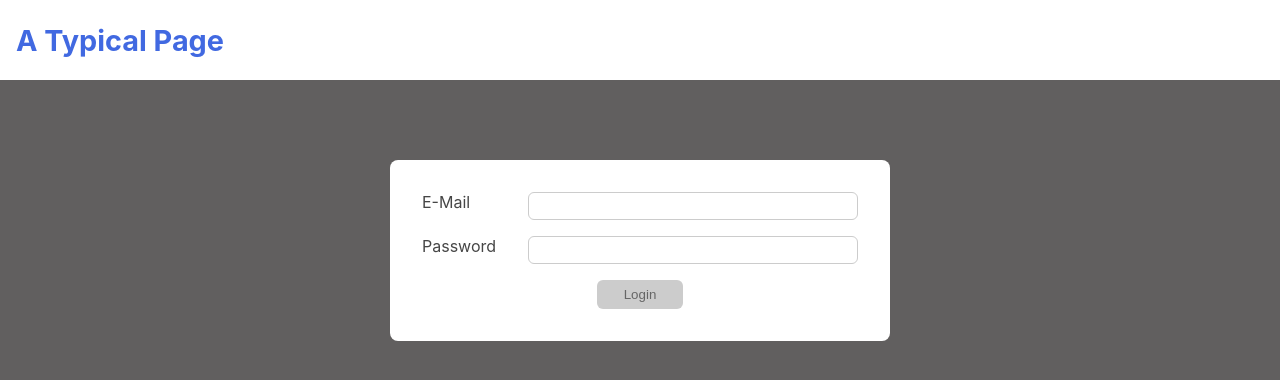
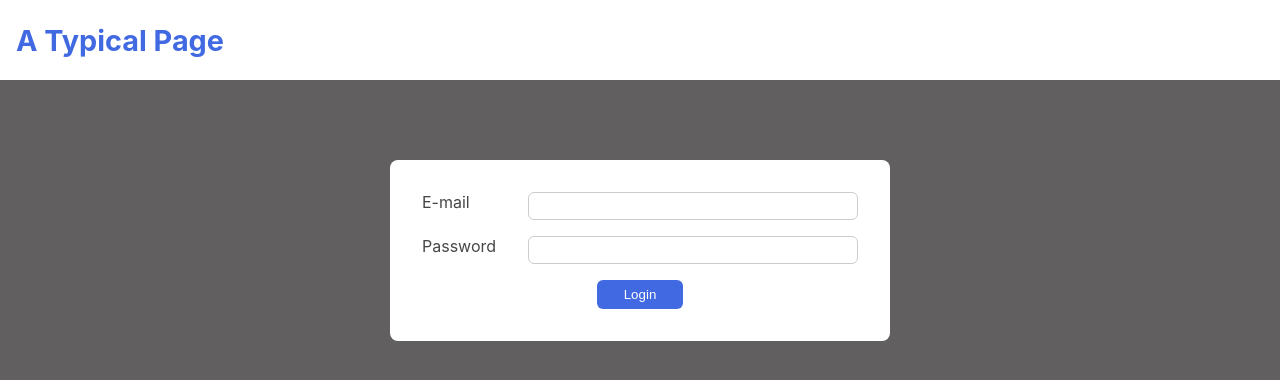
Before and after one commit to HeadYZ/Login-Panel, a React (Create React App) app: page / in a window 1280 px wide. Shown: the top 380 px of the page. Built offline with nearby package versions, Linux system fonts and the light colour scheme.

Commit message:
deleted enteredEmail and EnteredPassword useState, created emailState and passwordState useReducer, added Input component, updated useEffect checking form

```diff
--- a/src/components/Login/Login.js
+++ b/src/components/Login/Login.js
@@ -1,56 +1,81 @@
-import { useEffect, useState } from 'react'
+import { useRef, useEffect, useState, useReducer, useContext } from 'react'
+import AuthContext from '../store/auth-context'
 import Button from '../UI/Button'
+import Input from '../UI/Input'
 import classes from './Login.module.css'
 
-const Login = () => {
-	const [enteredEmail, setEnteredEmail] = useState('')
-	const [enteredPassword, setEnteredPassword] = useState('')
-	const [emailIsValid, setEmailIsValid] = useState(false)
-	const [passwordIsValid, setPasswordIsValid] = useState(false)
+const Login = props => {
+	const ctx = useContext(AuthContext)
 	const [formIsValid, setFormIsValid] = useState(false)
+	const passwordInputRef = useRef()
+	const emailInputRef = useRef()
+
+	const [emailState, dispatchEmail] = useReducer(
+		(state, action) => {
+			if (action.type === 'USER_INPUT') {
+				return { value: action.value, isValid: action.value.includes('@') }
+			}
+			return { value: '', isValid: undefined }
+		},
+		{ value: '', isValid: undefined }
+	)
+
+	const [passwordState, dispatchPassword] = useReducer(
+		(state, action) => {
+			if (action.type === 'USER_INPUT') {
+				return { value: action.value, isValid: action.value.trim().length > 5 }
+			}
+			return { value: '', isValid: undefined }
+		},
+		{ value: '', isValid: undefined }
+	)
 
 	useEffect(() => {
-		if (emailIsValid && passwordIsValid) {
+		if (emailState.isValid && passwordState.isValid) {
 			setFormIsValid(true)
 		} else {
 			setFormIsValid(false)
 		}
-	}, [emailIsValid, passwordIsValid])
+	}, [emailState.isValid, passwordState.isValid])
 
 	const onEmailHandler = e => {
-		setEnteredEmail(e.target.value)
-
-		if (e.target.value.includes('@')) {
-			setEmailIsValid(true)
-		} else {
-			setEmailIsValid(false)
-		}
+		dispatchEmail({ type: 'USER_INPUT', value: e.target.value })
 	}
 
 	const onPasswordHandler = e => {
-		setEnteredPassword(e.target.value)
-		if (e.target.value.trim().length > 5) {
-			setPasswordIsValid(true)
+		dispatchPassword({ type: 'USER_INPUT', value: e.target.value })
+	}
+
+	const submitHandler = e => {
+		e.preventDefault()
+		if (formIsValid) {
+			ctx.onLogin()
+		} else if (!emailState.isValid) {
+			emailInputRef.current.activate()
 		} else {
-			setPasswordIsValid(false)
+			passwordInputRef.current.activate()
 		}
 	}
 
 	return (
-		<form className={classes.form}>
-			<div className={classes.form__box}>
-				<label className={classes.form__label} htmlFor='e-mail'>
-					E-Mail
-				</label>
-				<input className={classes.form__input} id='e-mail' type='email' onChange={onEmailHandler}></input>
-			</div>
-			<div className={classes.form__box}>
-				<label className={classes.form__label} htmlFor='password'>
-					Password
-				</label>
-				<input className={classes.form__input} id='password' type='password' onChange={onPasswordHandler}></input>
-			</div>
-			<Button disabled={!formIsValid}>Login</Button>
+		<form className={classes.form} onSubmit={submitHandler}>
+			<Input
+				ref={emailInputRef}
+				id={'email'}
+				label={'E-mail'}
+				type={'email'}
+				isValid={emailState.isValid}
+				onChange={onEmailHandler}></Input>
+
+			<Input
+				ref={passwordInputRef}
+				id={'password'}
+				label={'Password'}
+				type={'password'}
+				isValid={passwordState.isValid}
+				onChange={onPasswordHandler}></Input>
+
+			<Button type={'submit'}>Login</Button>
 		</form>
 	)
 }
```
